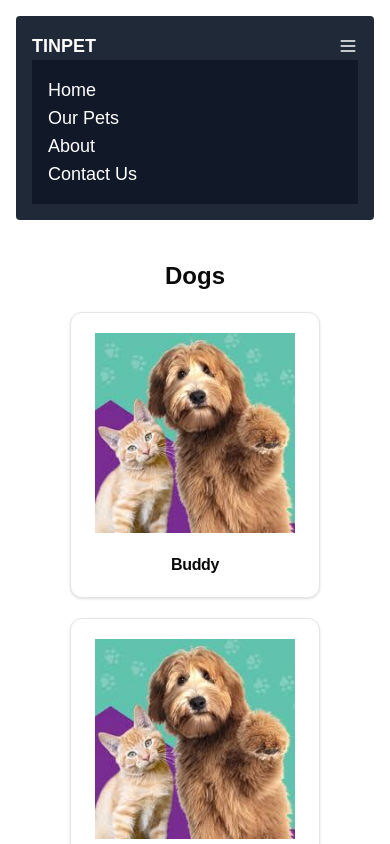
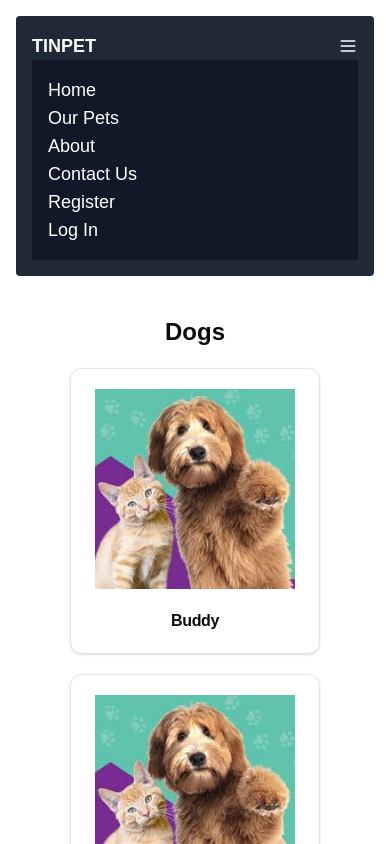
Before and after one commit to vanaspereneefje/Tinpets, a Next.js app: page /our-pets in a window 390 px wide. Both pictures are taken after a click on the button 348 px from the left and 46 px from the top of the page. Shown: the top 844 px of the page. Built offline with nearby package versions, Linux system fonts and the light colour scheme.

Commit message:
Add the register and log in page for the navbar in mobile version

```diff
--- a/components/Navbar.jsx
+++ b/components/Navbar.jsx
@@ -61,6 +61,16 @@ const Navbar = () => {
             className="block text-white text-lg hover:underline">
             Contact Us
           </Link>
+          <Link
+            href="/register"
+            className="block text-white text-lg hover:underline">
+            Register
+          </Link>
+          <Link
+            href="/login"
+            className="block text-white text-lg hover:underline">
+            Log In
+          </Link>
         </div>
       )}
     </nav>
```
